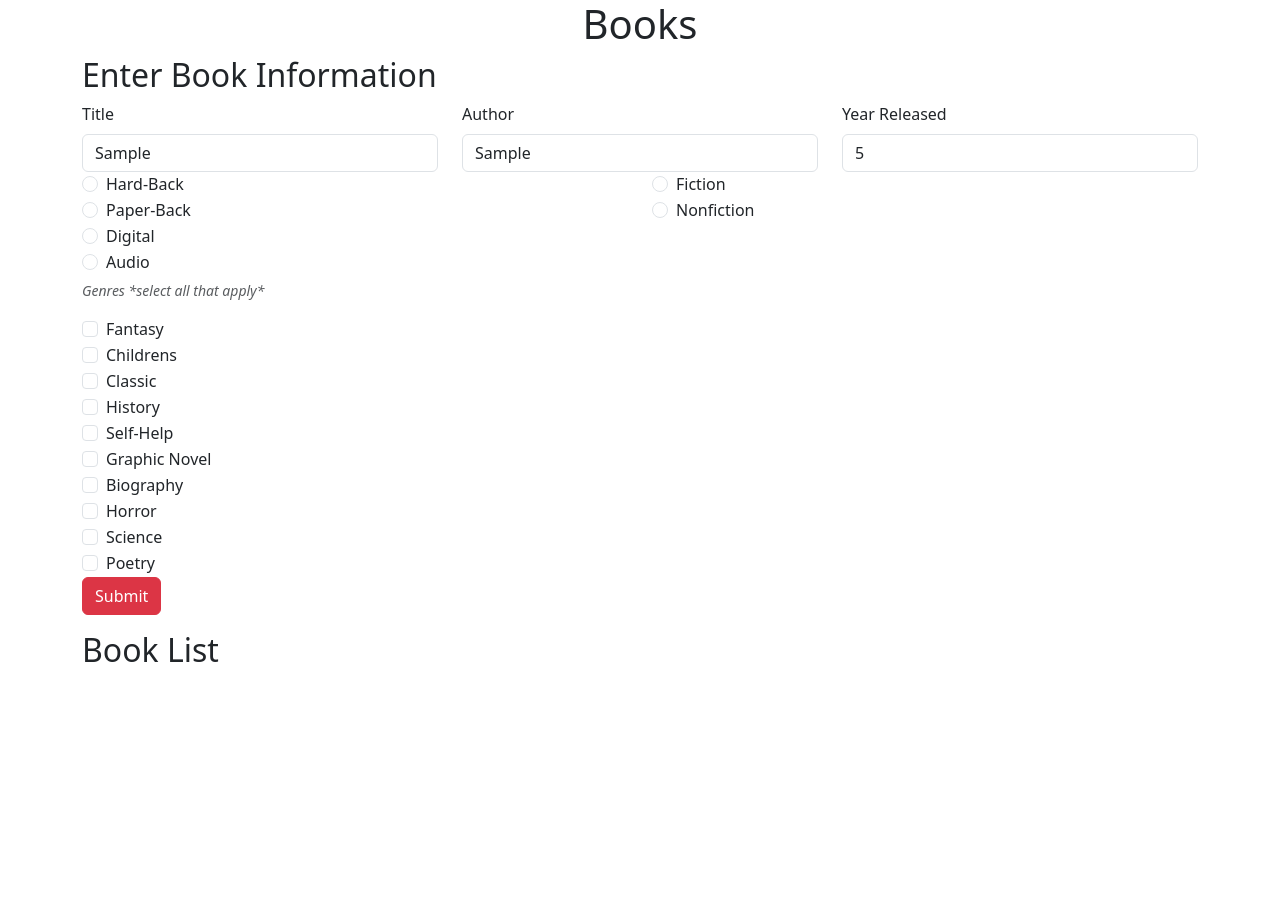
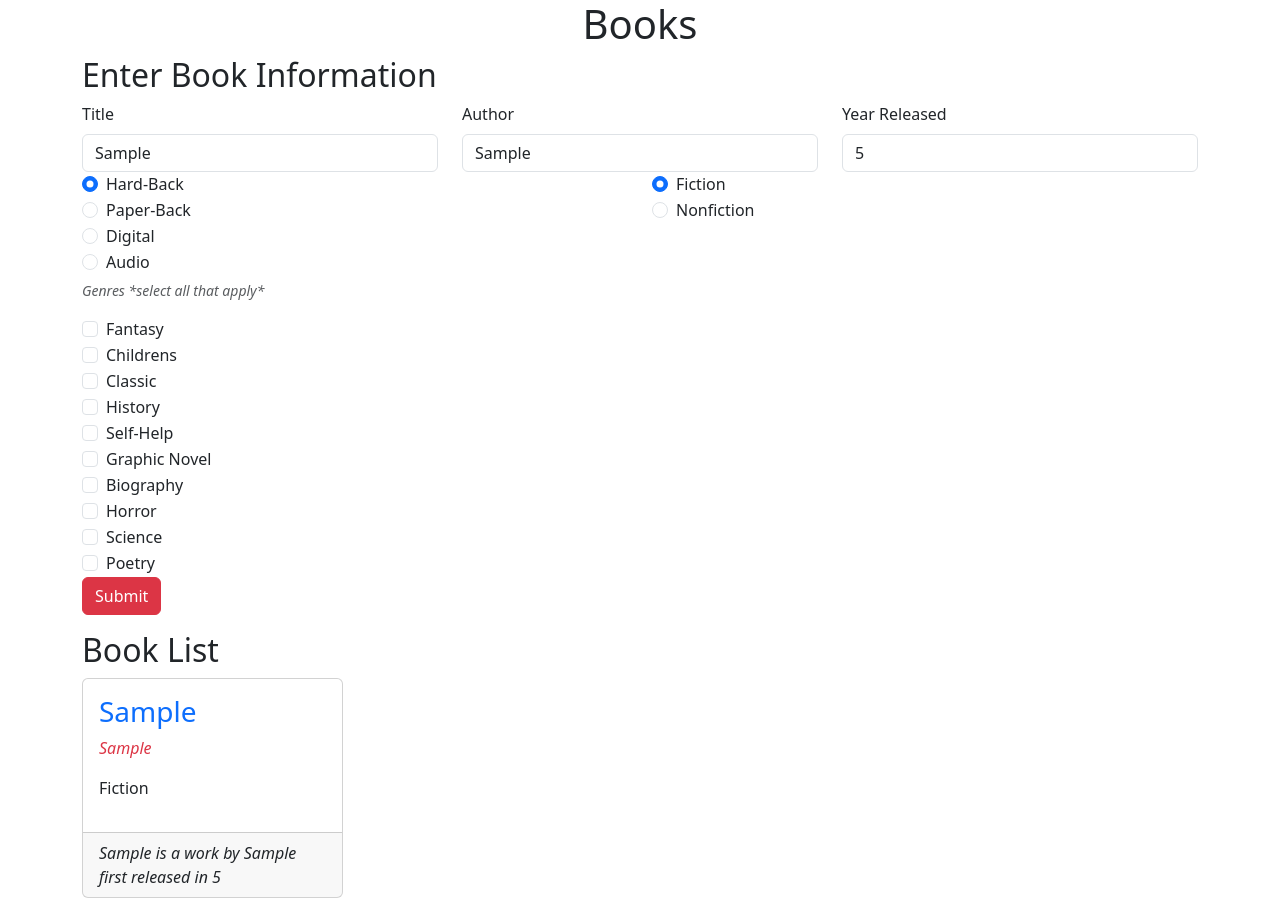
Before and after one commit to bluesatch/booksjs, a plain HTML site: page index.html in a window 1280 px wide. Both pictures are taken after typing "Sample", "Sample", "5" into the empty fields and a click on the button "Submit". Before the commit the page ends 800 px from the top, so only its background shows below. Drawn offline with nearby package versions, Linux system fonts and the light colour scheme.

Commit message:
first pass

```diff
--- a/index.html
+++ b/index.html
@@ -67,6 +67,7 @@
                                     id="hardBack"
                                     name="bookFormat"
                                     value="hard-back"
+                                    checked
                                 />
                                 <label for="hardBack" class="form-check-label text-capitalize">
                                     hard-back
@@ -117,6 +118,7 @@
                                     id="fiction"
                                     name="category"
                                     value="fiction"
+                                    checked
                                 />
                                 <label for="fiction" class="form-check-label text-capitalize">
                                     fiction
--- a/js/app.js
+++ b/js/app.js
@@ -23,6 +23,7 @@ class Book {
             console.log(item)
         })
     }
+
 
     getDescription(bookTitle, bookAuthor, yrReleased) {
         return `${bookTitle} is a work by ${bookAuthor} first released in ${yrReleased}`
@@ -50,7 +51,9 @@ submitBtn.addEventListener('click', (e)=> {
         obj.genres
     )
 
-    console.log(book)
+    // console.log(book)
+    buildCard(book.bookInfo, book.getDescription)
+
 })
 
 const getInfo =()=> {
@@ -70,3 +73,63 @@ const getInfo =()=> {
 
     return { title, author, year, bookFormat, category, genres }
 }
+
+const buildCard =(obj, func)=> {
+    const row = document.getElementById('cardRow')
+
+    const column = document.createElement('div')
+    column.classList.add('col')
+
+    const card = document.createElement('div')
+    card.classList.add('card', 'h-100')
+
+    const cardBody = document.createElement('div')
+    cardBody.classList.add('card-body')
+
+    const title = document.createElement('h3')
+    title.classList.add('card-title', 'text-capitalize', 'text-primary')
+    title.innerText = obj.bookTitle
+
+    const author = document.createElement('p')
+    author.classList.add('card-text', 'text-capitalize', 'text-danger', 'fst-italic')
+    author.innerText = obj.bookAuthor
+
+    const categoryText = document.createElement('p')
+    categoryText.classList.add('card-text', 'text-capitalize')
+    categoryText.innerText = obj.category
+
+    const ul = document.createElement('ul')
+    ul.setAttribute('id', 'genreList')
+
+    obj.genre.forEach(genre => {
+
+        const li = document.createElement('li')
+        li.classList.add('list-item', 'text-capitalize')
+        li.innerText = genre
+
+        ul.appendChild(li)
+
+    })
+
+    const cardFooter = document.createElement('footer')
+    cardFooter.classList.add('card-footer')
+
+    const description = document.createElement('p')
+    description.classList.add('card-text', 'fst-italic')
+
+    description.innerText = func(obj.bookTitle, obj.bookAuthor, obj.yrReleased)
+
+    cardBody.appendChild(title)
+    cardBody.appendChild(author)
+    cardBody.appendChild(categoryText)
+    cardBody.appendChild(ul)
+
+    cardFooter.appendChild(description)
+
+    card.appendChild(cardBody)
+    card.appendChild(cardFooter)
+
+    column.appendChild(card)
+
+    row.appendChild(column)
+}
```
